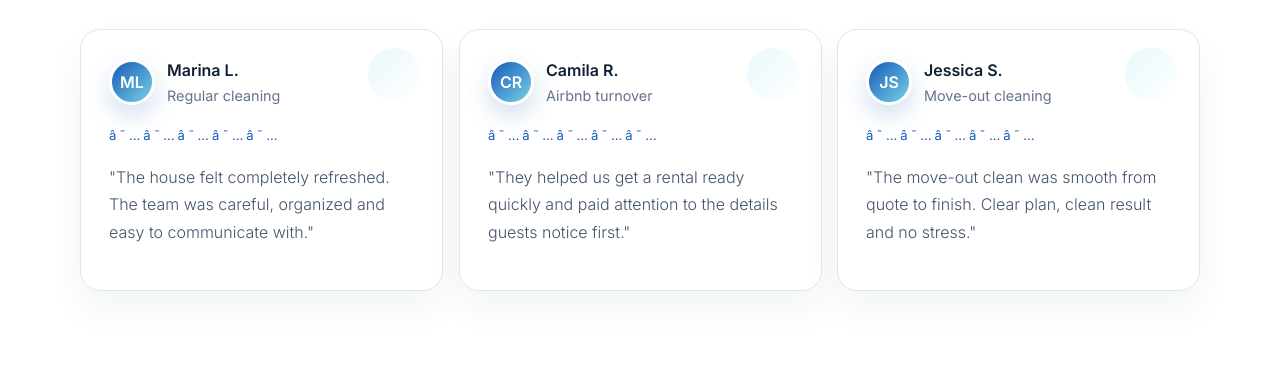
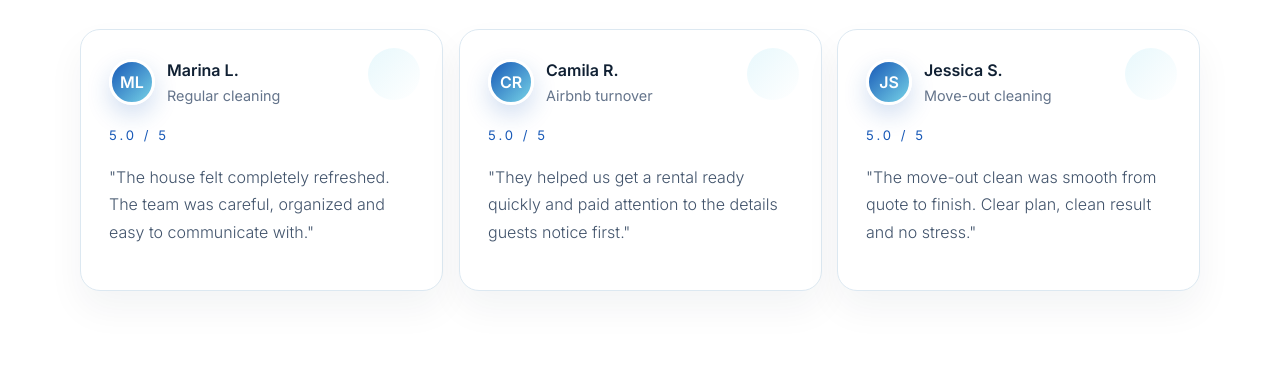
Before and after one commit to geussolucoes-del/preview-DNA-Cleaning-Services, a plain HTML site: page index.html in a window 1280 px wide. Shown: the part 3683-4072 px from the top of the page. Drawn offline with Linux system fonts and the light colour scheme.

Commit message:
Refine DNA home page UX

```diff
--- a/index.html
+++ b/index.html
@@ -515,7 +515,9 @@
       :root{--nav-h:68px}
       .nav-links,.nav>.btn{display:none}
       .menu-btn{display:block}
-      .brand img{width:132px}
+      .brand{min-width:0}
+      .brand img{height:clamp(42px,12vw,48px);width:auto;max-width:min(62vw,210px);object-fit:contain}
+      .nav.scrolled .brand img{height:clamp(36px,10vw,40px)}
       .hero{padding-top:calc(var(--nav-h) + 34px)}
       h1{font-size:clamp(3rem,17vw,4.5rem)}
       .hero-proof,.service-grid,.review-grid{grid-template-columns:1fr}
@@ -734,17 +736,17 @@
         <div class="review-grid">
           <article class="review">
             <div class="review-head"><div class="avatar">ML</div><div><strong>Marina L.</strong><span>Regular cleaning</span></div></div>
-            <div class="stars">â˜…â˜…â˜…â˜…â˜…</div>
+            <div class="stars">5.0 / 5</div>
             <p>"The house felt completely refreshed. The team was careful, organized and easy to communicate with."</p>
           </article>
           <article class="review">
             <div class="review-head"><div class="avatar">CR</div><div><strong>Camila R.</strong><span>Airbnb turnover</span></div></div>
-            <div class="stars">â˜…â˜…â˜…â˜…â˜…</div>
+            <div class="stars">5.0 / 5</div>
             <p>"They helped us get a rental ready quickly and paid attention to the details guests notice first."</p>
           </article>
           <article class="review">
             <div class="review-head"><div class="avatar">JS</div><div><strong>Jessica S.</strong><span>Move-out cleaning</span></div></div>
-            <div class="stars">â˜…â˜…â˜…â˜…â˜…</div>
+            <div class="stars">5.0 / 5</div>
             <p>"The move-out clean was smooth from quote to finish. Clear plan, clean result and no stress."</p>
           </article>
         </div>
```
